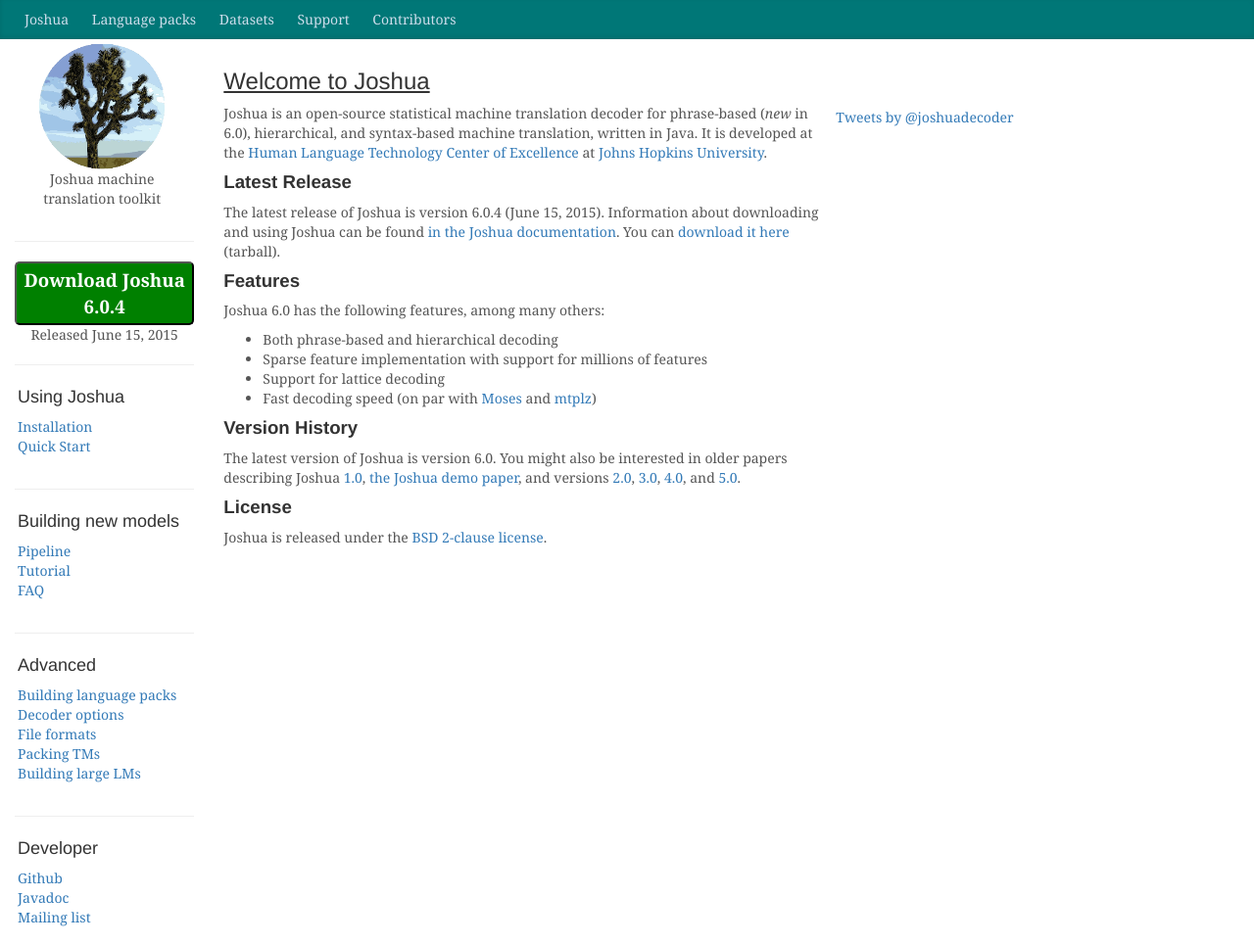
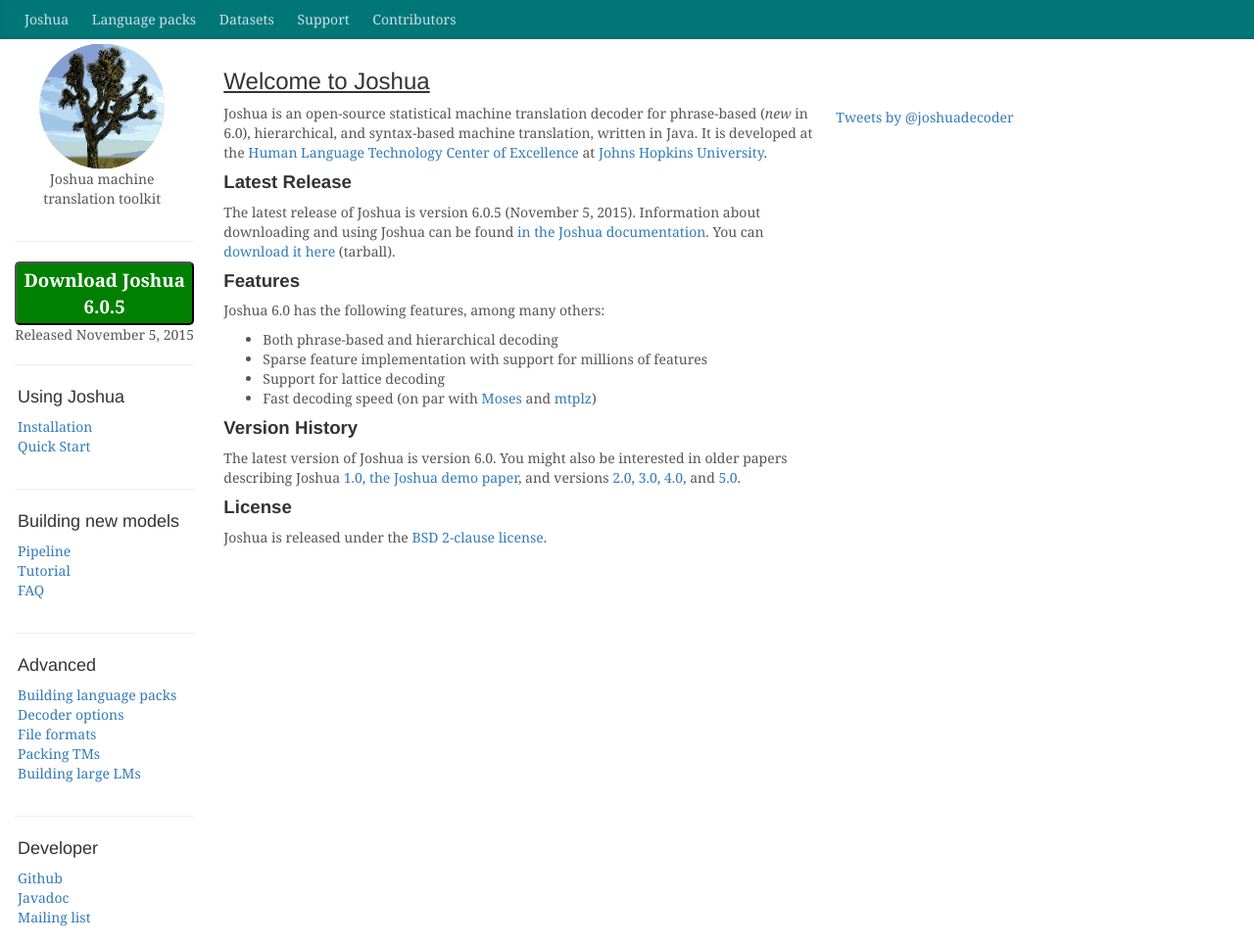
Before and after one commit to joshua-decoder/joshua-decoder.github.com, a Jekyll site: the page built from index.md, in a window 1280 px wide. Shown: the whole page at 98% size. Built offline with Jekyll 4.4.1, drawn with Linux system fonts in a browser that asks for light colours; nearby versions of some CDN libraries; comment, search, counter and statistics services are not loaded.

Commit message:
6.0.5 release

```diff
--- a/_data/joshua.yaml
+++ b/_data/joshua.yaml
@@ -1,2 +1,2 @@
-release_version: 6.0.4
-release_date: June 15, 2015
+release_version: 6.0.5
+release_date: November 5, 2015
```
